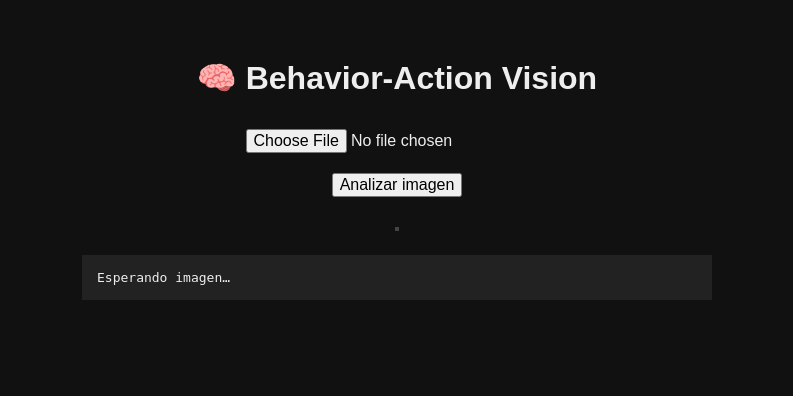
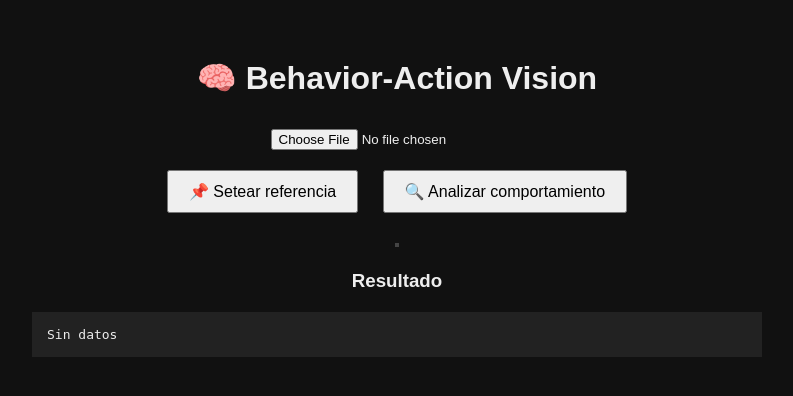
Before and after one commit to tincho2021/vision-backend, a Flask app: page / in a window 1280 px wide. Shown: the top 396 px of the page, without its empty margins (243-1036 px from the left). Run offline with Flask 3, Linux system fonts and the light colour scheme; parts of the project's set-up code (start-up, migrations or seed data) failed here and were passed over.

Commit message:
Update index.html

```diff
--- a/templates/index.html
+++ b/templates/index.html
@@ -3,6 +3,7 @@
 <head>
 <meta charset="UTF-8">
 <title>Behavior-Action Vision</title>
+
 <style>
 body {
     font-family: Arial, sans-serif;
@@ -11,8 +12,13 @@ body {
     text-align: center;
     padding: 30px;
 }
-input, button {
+button {
+    padding: 10px 20px;
+    margin: 10px;
     font-size: 16px;
+    cursor: pointer;
+}
+input {
     margin: 10px;
 }
 img {
@@ -23,58 +29,76 @@ img {
 pre {
     background: #222;
     padding: 15px;
-  text-align: left;
-  max-width: 600px;
+    max-width: 700px;
     margin: 20px auto;
     overflow-x: auto;
+    text-align: left;
 }
+.status-stable { color: #00ff88; }
+.status-changed { color: #ff4444; }
+.status-unknown { color: #ffaa00; }
 </style>
 </head>
+
 <body>
 
 <h1>🧠 Behavior-Action Vision</h1>
 
-<input type="file" id="file" accept="image/*"><br>
-<button onclick="analyze()">Analizar imagen</button>
+<input type="file" id="imageInput" accept="image/*"><br>
+
+<button onclick="setReference()">📌 Setear referencia</button>
+<button onclick="analyze()">🔍 Analizar comportamiento</button>
 
 <div>
     <img id="preview">
 </div>
 
-<pre id="result">Esperando imagen…</pre>
+<h3>Resultado</h3>
+<pre id="output">Sin datos</pre>
 
 <script>
-const BACKEND = "https://vision-backend-6s92.onrender.com/analyze";
+const imageInput = document.getElementById("imageInput");
+const preview = document.getElementById("preview");
+const output = document.getElementById("output");
 
-function analyze() {
-  const fileInput = document.getElementById("file");
-  if (!fileInput.files.length) {
+imageInput.onchange = () => {
+    const file = imageInput.files[0];
+    if (file) preview.src = URL.createObjectURL(file);
+};
+
+function send(endpoint) {
+    const file = imageInput.files[0];
+    if (!file) {
         alert("Seleccioná una imagen");
         return;
     }
 
-  const file = fileInput.files[0];
-  const img = document.getElementById("preview");
-  img.src = URL.createObjectURL(file);
+    const formData = new FormData();
+    formData.append("image", file);
 
-  const form = new FormData();
-  form.append("image", file);
-
-  document.getElementById("result").textContent = "Analizando…";
-
-  fetch(BACKEND, {
+    fetch(endpoint, {
         method: "POST",
-    body: form
+        body: formData
     })
     .then(r => r.json())
     .then(data => {
-    document.getElementById("result").textContent =
-      JSON.stringify(data, null, 2);
+        let behavior = data.behavior || "unknown";
+        let cls = "status-" + behavior;
+
+        output.innerHTML =
+            `<span class="${cls}">${JSON.stringify(data, null, 2)}</span>`;
     })
     .catch(err => {
-    document.getElementById("result").textContent =
-      "Error: " + err;
+        output.textContent = "Error: " + err;
     });
+}
+
+function setReference() {
+    send("/set_reference");
+}
+
+function analyze() {
+    send("/analyze");
 }
 </script>
 
```
Lines whose indentation alone changed are shown as unchanged.
